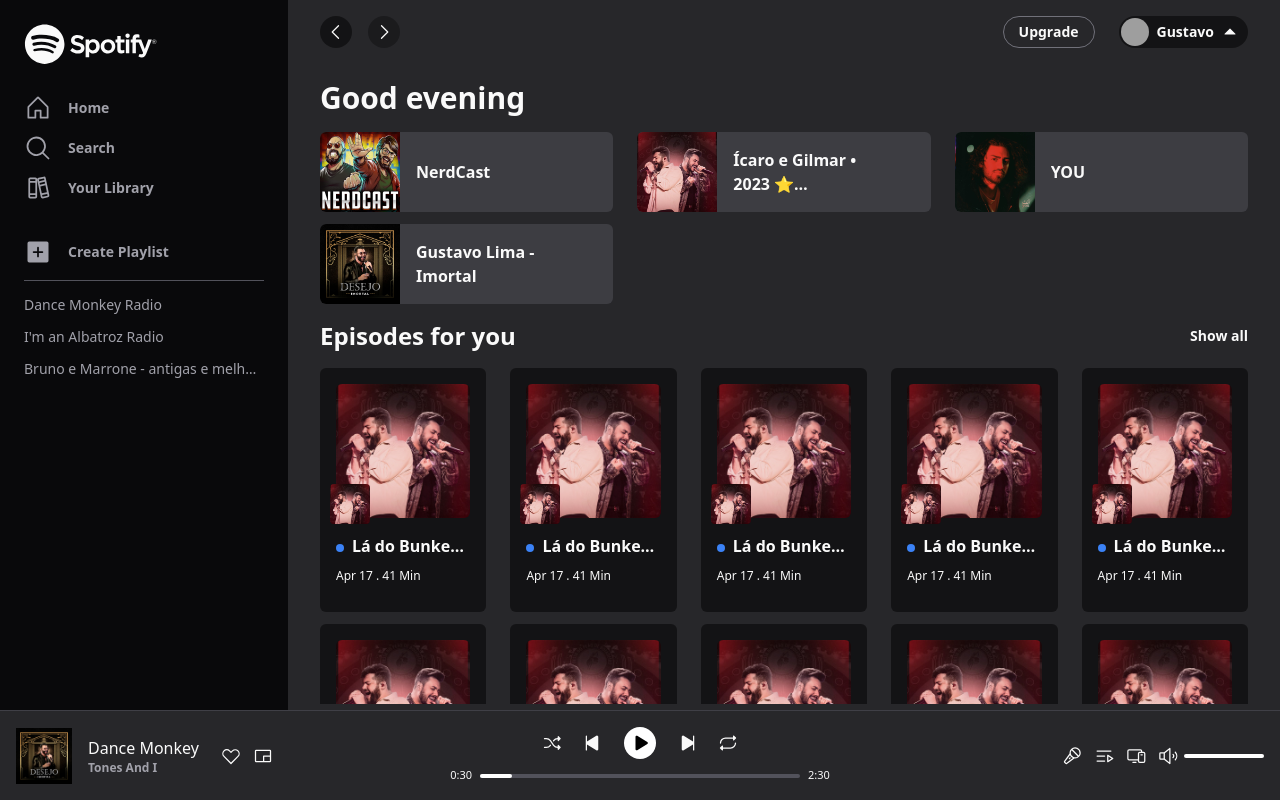
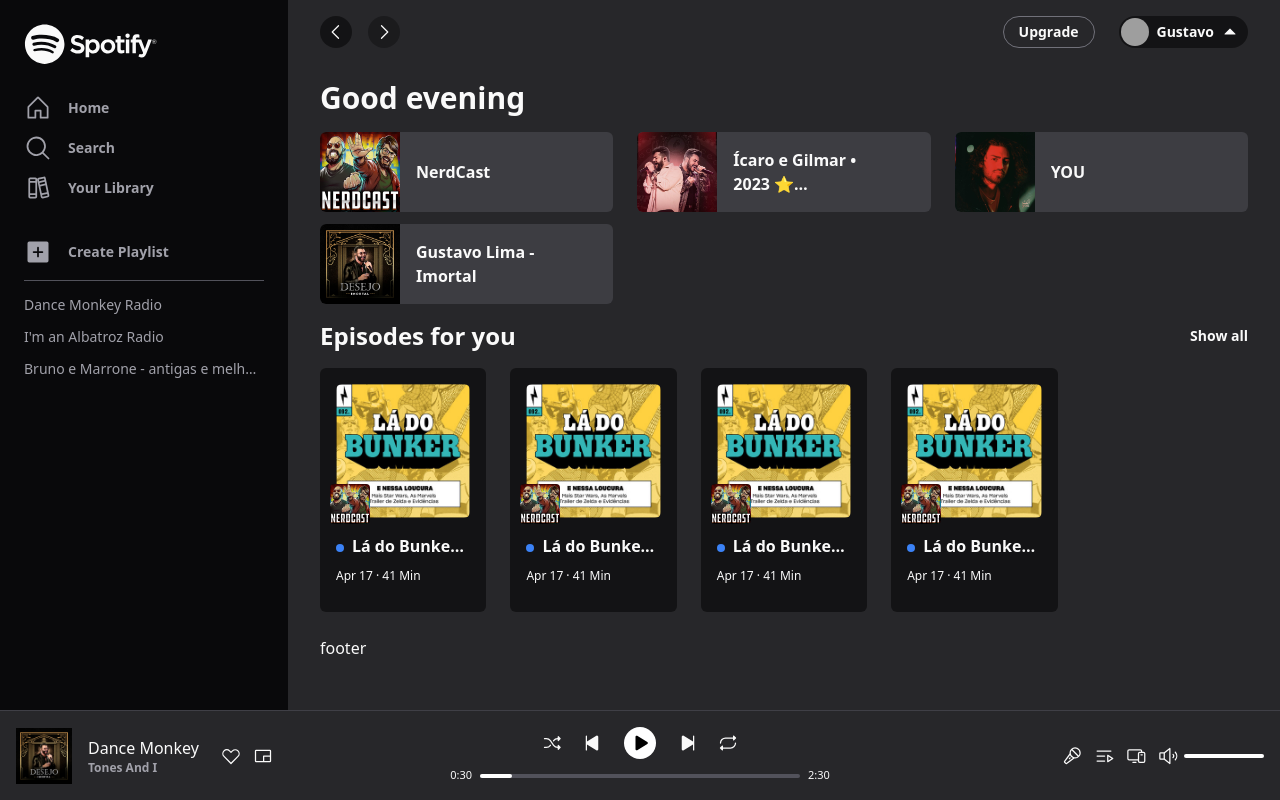
Before and after one commit to GustavoFz/clone-spotify, a Next.js app: page / in a window 1280 px wide. Built offline with nearby package versions, Linux system fonts and the light colour scheme; grey boxes are pictures that could not be loaded.

Commit message:
Cards improvements

```diff
--- a/src/app/components/Card.tsx
+++ b/src/app/components/Card.tsx
@@ -1,20 +1,32 @@
 import { Play } from '@phosphor-icons/react';
 
-export default function Card() {
+interface CardProps {
+  type: string;
+  name: string;
+  imgCard: string;
+  imgPodcast?: string;
+  nameAlbum?: string;
+  description?: string;
+  release: string;
+  time: number;
+}
+
+export default function Card(props: CardProps) {
   return (
     <div className="p-4 bg-black/50 rounded-md cursor-pointer group hover:bg-zinc-700/50 transition duration-300">
       <div>
         <div className="relative pb-[100%] mb-4">
-          <img
-            src="/album-icaro-e-gilmar.jpg"
-            alt=""
-            className="rounded-md absolute"
-          />
-          <img
-            src="/album-icaro-e-gilmar.jpg"
-            alt=""
-            className="rounded h-10 w-10 absolute bottom-[-6px] left-[-6px]"
-          />
+          <img src={props.imgCard} alt="" className="rounded-md absolute" />
+          {props.type === 'new-podcast' ? (
+            <img
+              src={props.imgPodcast}
+              alt=""
+              className="rounded h-10 w-10 absolute bottom-[-6px] left-[-6px]"
+            />
+          ) : (
+            ''
+          )}
+
           <div className="ml-2 opacity-0 group-hover:opacity-100 transition group-hover:-translate-y-2 duration-300 drop-shadow-lg absolute bottom-0 right-2">
             <button className="flex bg-green-500 h-12 w-12 items-center justify-center rounded-full pr-[2px]">
               <Play size={24} weight="fill" className="text-black" />
@@ -24,10 +36,12 @@
         <div className="min-h-[62px]">
           <a href="" className="line-clamp-1 font-bold pb-1">
             <span className="bg-blue-500 h-2 w-2 mt-1 mr-2 inline-block rounded"></span>
-            Lá do Bunker 92 - E nessa loucura
+            {props.name}
           </a>
           <div>
-            <span className="text-[12px]  pt-2">Apr 17 . 41 Min</span>
+            <span className="text-[12px] pt-2">
+              {props.release} · {props.time} Min
+            </span>
           </div>
         </div>
       </div>
--- a/src/app/components/Footer.tsx
+++ b/src/app/components/Footer.tsx
@@ -58,7 +58,7 @@
         </div>
         <div className="flex justify-center items-center text-[0.6875rem] gap-2">
           <div className="w-10 text-right">0:30</div>
-          <div className="h-1 bg-zinc-600 w-16 rounded  flex-1">
+          <div className="h-1 bg-zinc-600 w-16 rounded flex-1">
             <div className="h-1 bg-white w-8 rounded"></div>
           </div>
           <div className="w-10 text-left">2:30</div>
@@ -87,7 +87,7 @@
           <div className="flex group h-1 bg-white rounded-lg">
             <input
               type="range"
-              className="h-1 w-20 rounded-lg invisible group-hover:visible group-hover:bg-green-600  "
+              className="h-1 w-20 rounded-lg invisible group-hover:visible group-hover:bg-green-600"
             ></input>
           </div>
         </div>
--- a/src/app/components/Main.tsx
+++ b/src/app/components/Main.tsx
@@ -39,7 +39,7 @@
           <div className="mb-4">
             <h2 className="font-bold text-3xl">Good evening</h2>
           </div>
-          <div className="grid grid-cols-1 md:grid-cols-2 lg:grid-cols-3 gap-y-3 gap-x-6 ">
+          <div className="grid grid-cols-1 md:grid-cols-2 lg:grid-cols-3 gap-y-3 gap-x-6">
             <SmallCard name="NerdCast" img="/album-jovem-nerd.jpg" />
             <SmallCard
               name="Ícaro e Gilmar • 2023 ⭐ Lançamentos e Melhores"
@@ -64,17 +64,39 @@
               Show all
             </a>
           </div>
-          <div className="grid grid-cols-2 md:grid-cols-3 lg:grid-cols-4 xl:grid-cols-5 2xl:grid-cols-6 gap-y-3 gap-x-6 ">
-            <Card />
-            <Card />
-            <Card />
-            <Card />
-            <Card />
-            <Card />
-            <Card />
-            <Card />
-            <Card />
-            <Card />
+          <div className="grid grid-cols-2 md:grid-cols-3 lg:grid-cols-4 xl:grid-cols-5 2xl:grid-cols-6 gap-y-3 gap-x-6">
+            <Card
+              imgPodcast="/album-jovem-nerd.jpg"
+              type="new-podcast"
+              imgCard="/album-la-no-bunker.jpg"
+              name="Lá do Bunker 92 - E nessa loucura"
+              release="Apr 17"
+              time={41}
+            />
+            <Card
+              imgPodcast="/album-jovem-nerd.jpg"
+              type="new-podcast"
+              imgCard="/album-la-no-bunker.jpg"
+              name="Lá do Bunker 92 - E nessa loucura"
+              release="Apr 17"
+              time={41}
+            />
+            <Card
+              imgPodcast="/album-jovem-nerd.jpg"
+              type="new-podcast"
+              imgCard="/album-la-no-bunker.jpg"
+              name="Lá do Bunker 92 - E nessa loucura"
+              release="Apr 17"
+              time={41}
+            />
+            <Card
+              imgPodcast="/album-jovem-nerd.jpg"
+              type="new-podcast"
+              imgCard="/album-la-no-bunker.jpg"
+              name="Lá do Bunker 92 - E nessa loucura"
+              release="Apr 17"
+              time={41}
+            />
           </div>
         </section>
       </div>
--- a/src/app/page.tsx
+++ b/src/app/page.tsx
@@ -5,7 +5,7 @@
 export default function Home() {
   return (
     <div className="h-screen flex flex-col overflow-auto [&::-webkit-scrollbar]:hidden [-ms-overflow-style:'none'] [scrollbar-width:'none']">
-      <div className="flex flex-1 ">
+      <div className="flex flex-1">
         <Aside />
         <Main />
       </div>
```
Also changed, not shown: src/app/components/Aside.tsx (+4 -4 lines), src/app/components/SmallCard.tsx (+6 -1 lines), public/album-la-no-bunker.jpg (added).
